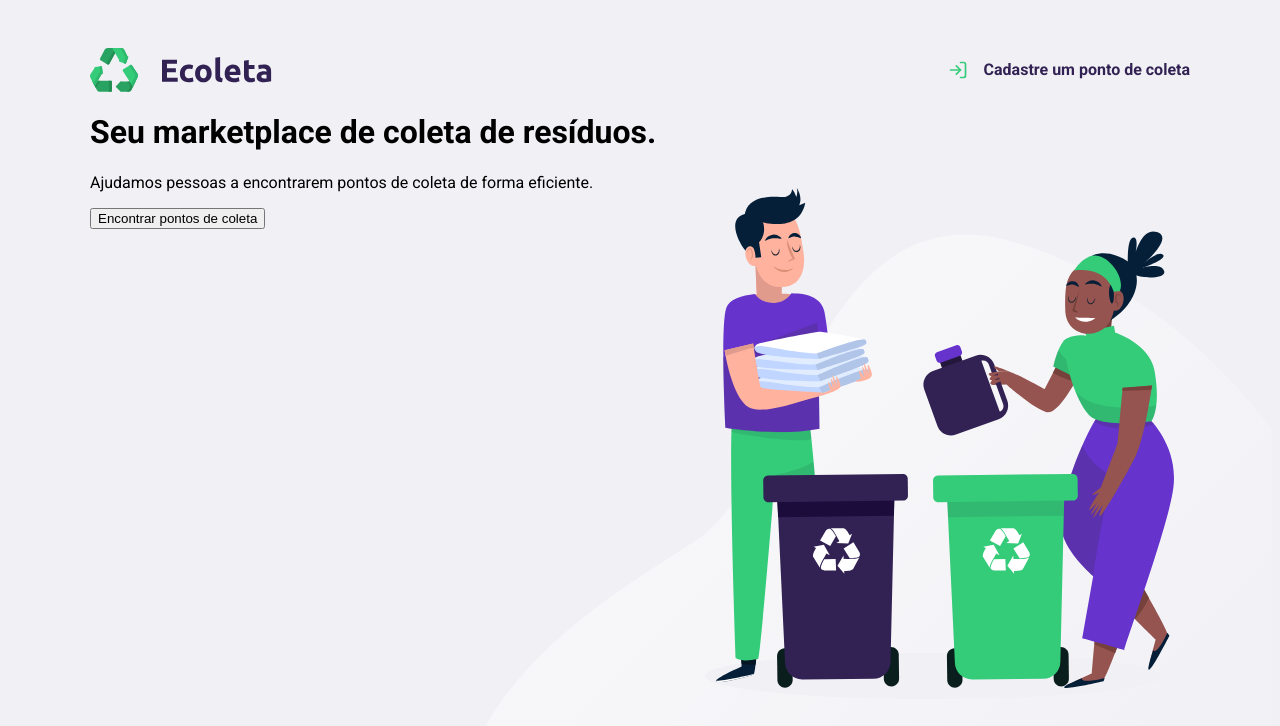
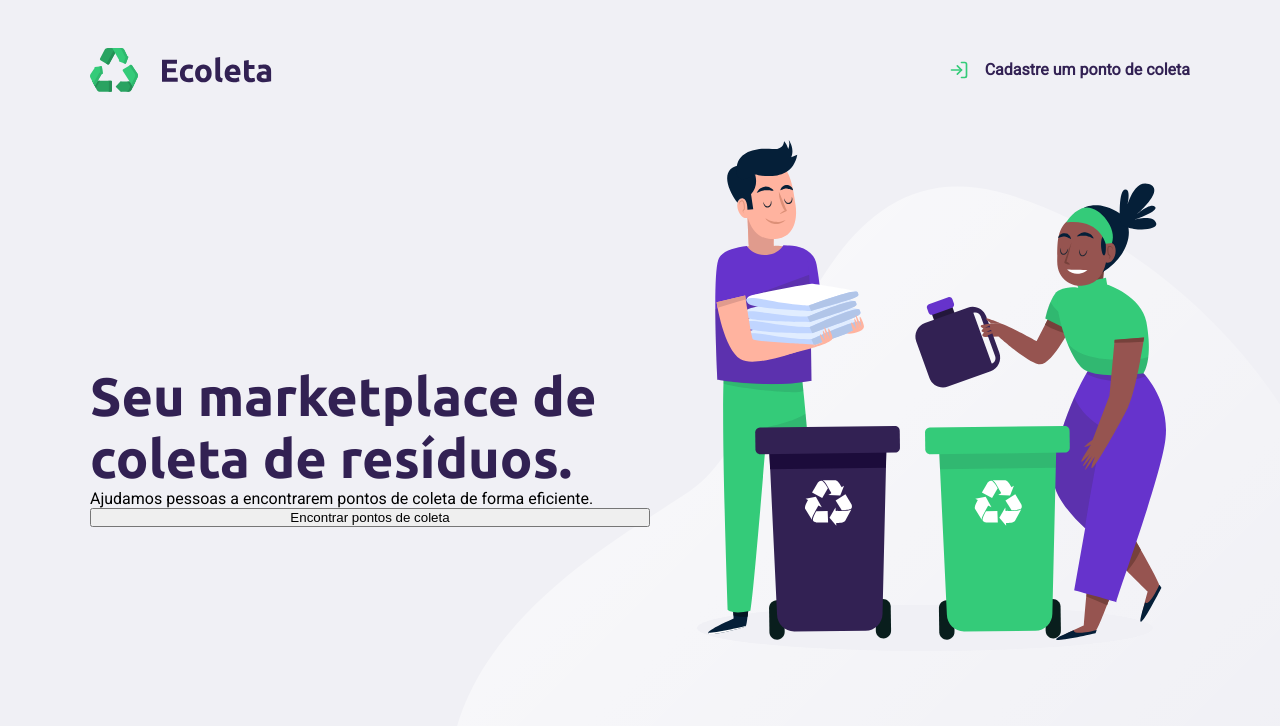
Before and after one commit to MatheusRodri/full_ecoleta-discovery, a plain HTML site: page index.html in a window 1280 px wide. Drawn offline with Linux system fonts and the light colour scheme.

Commit message:
change home page

```diff
--- a/index.html
+++ b/index.html
@@ -1,4 +1,4 @@
-<!--Falta 40:00-->
+<!--Falta 26:00-->
 
 <!DOCTYPE html>
 <html lang="pt_br">
@@ -9,8 +9,9 @@
 
     <link rel="preconnect" href="https://fonts.googleapis.com">
     <link rel="preconnect" href="https://fonts.gstatic.com" crossorigin>
+    <link href="https://fonts.googleapis.com/css2?family=Ubuntu:wght@700&display=swap" rel="stylesheet">
     <link
-        href="https://fonts.googleapis.com/css2?family=Roboto:ital,wght@0,100;0,300;0,400;0,500;0,700;0,900;1,100;1,300;1,400;1,500;1,700;1,900&display=swap"
+        href="https://fonts.googleapis.com/css2?family=Roboto&Ubuntu:wght@700&display=swap"
         rel="stylesheet">
     <link rel="stylesheet" href="./styles/main.css">
 </head>
@@ -26,12 +27,16 @@
                 </a>
             </header>
 
-            <h1>Seu marketplace de coleta de resíduos.</h1>
+            <main>
+                <h1>Seu marketplace de coleta de resíduos.</h1>
 
-            <p>Ajudamos pessoas a encontrarem pontos de coleta de forma eficiente.</p>
+                <p>Ajudamos pessoas a encontrarem pontos de coleta de forma eficiente.</p>
 
 
-            <button>Encontrar pontos de coleta</button>
+                <button>Encontrar pontos de coleta</button>
+            </main>
+
+
         </div>
     </div>
 
--- a/styles/main.css
+++ b/styles/main.css
@@ -1,9 +1,22 @@
+:root{
+    --title-color: #322153;
+}
+*{
+    margin: 0;
+    padding: 0;
+    box-sizing: border-box;
+}
 html {
   font-family: "roboto", sans-serif;
 }
 
 body{
     background: #f0f0f5;
+}
+
+h1,h2,h3,h4,h5,h6{
+    font-family: "Ubuntu", sans-serif;
+    color: var(--title-color);
 }
 
 a{
@@ -18,9 +31,12 @@ a{
 
 #page-home .content{
     width: 90%;
+    height: 100%;
     max-width:1100px;
 
     margin: 0 auto;
+    display: flex;
+    flex-direction: column;
 }
 #page-home header{
     margin-top: 48px;
@@ -30,7 +46,7 @@ a{
  }
 #page-home header a{
     display: flex;
-    color:#322153;
+    color:var(--title-color);
     font-weight: 700;
 
 }
@@ -42,3 +58,16 @@ a{
     width: 20px;
     height: 20px;
 }
+
+#page-home main{
+    max-width: 560px;
+    flex:1;
+
+    display: flex;
+    flex-direction: column;
+    justify-content: center;
+}
+
+#page-home main h1{
+    font-size: 54px;
+}
```
